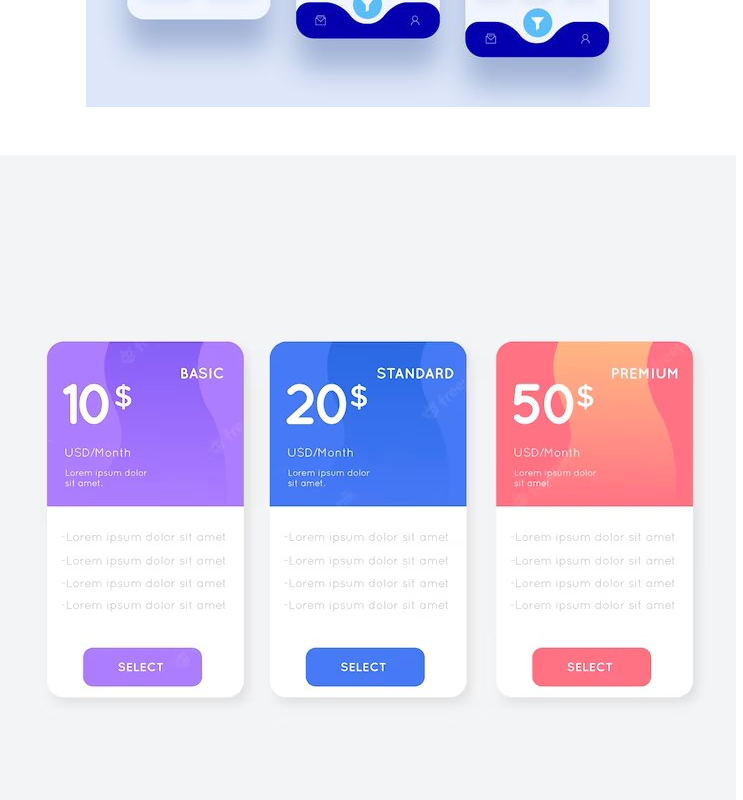
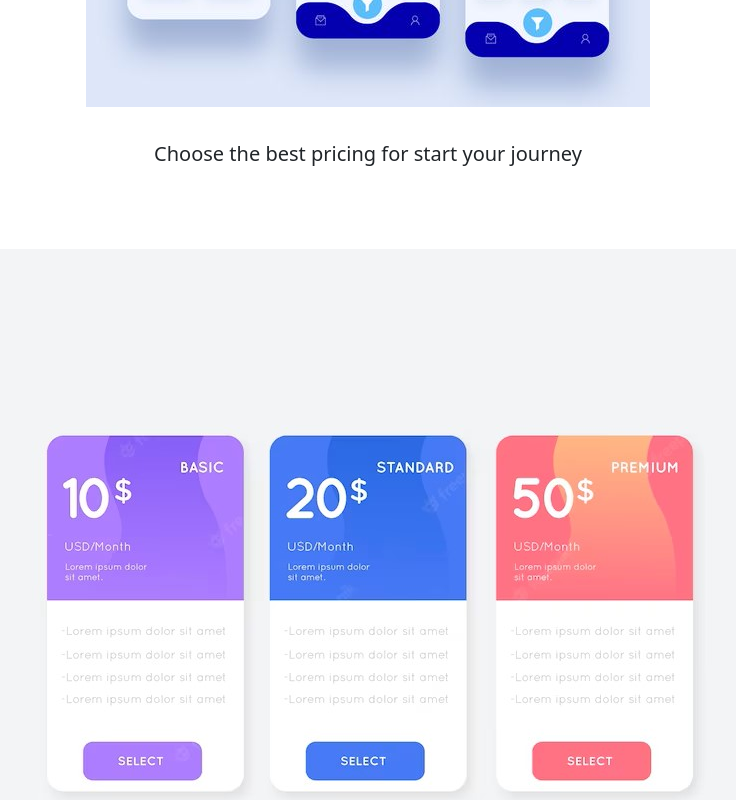
Before and after one commit to saivenkat-pentakota/fluid-solutions-responsive-website, a React (Create React App) app: page / in a window 1280 px wide. Shown: the part 3920-4720 px from the top of the page, without its empty margins (272-1015 px from the left). Built offline with nearby package versions, Linux system fonts and the light colour scheme.

Commit message:
modified the code

```diff
--- a/src/components/pricingCards.js
+++ b/src/components/pricingCards.js
@@ -3,9 +3,15 @@ import pricingCard from "../images/pricing cards.jpg";
 
 function pricingCards() {
   return (
-
-    <div className="pricingCards d-flex justify-content-center m-5">
-      <img src = {pricingCard}  alt = "pricing card"/>
+    <div>
+      <div className=" d-flex m-3 justify-content-center">
+        <p className="p-3" style={{fontSize:"20px"}}>
+          Choose the best pricing for start your journey
+        </p>
+      </div>
+      <div className="pricingCards d-flex justify-content-center m-5">
+        <img src={pricingCard} alt="pricing card" />
+      </div>
     </div>
   );
 }
```
